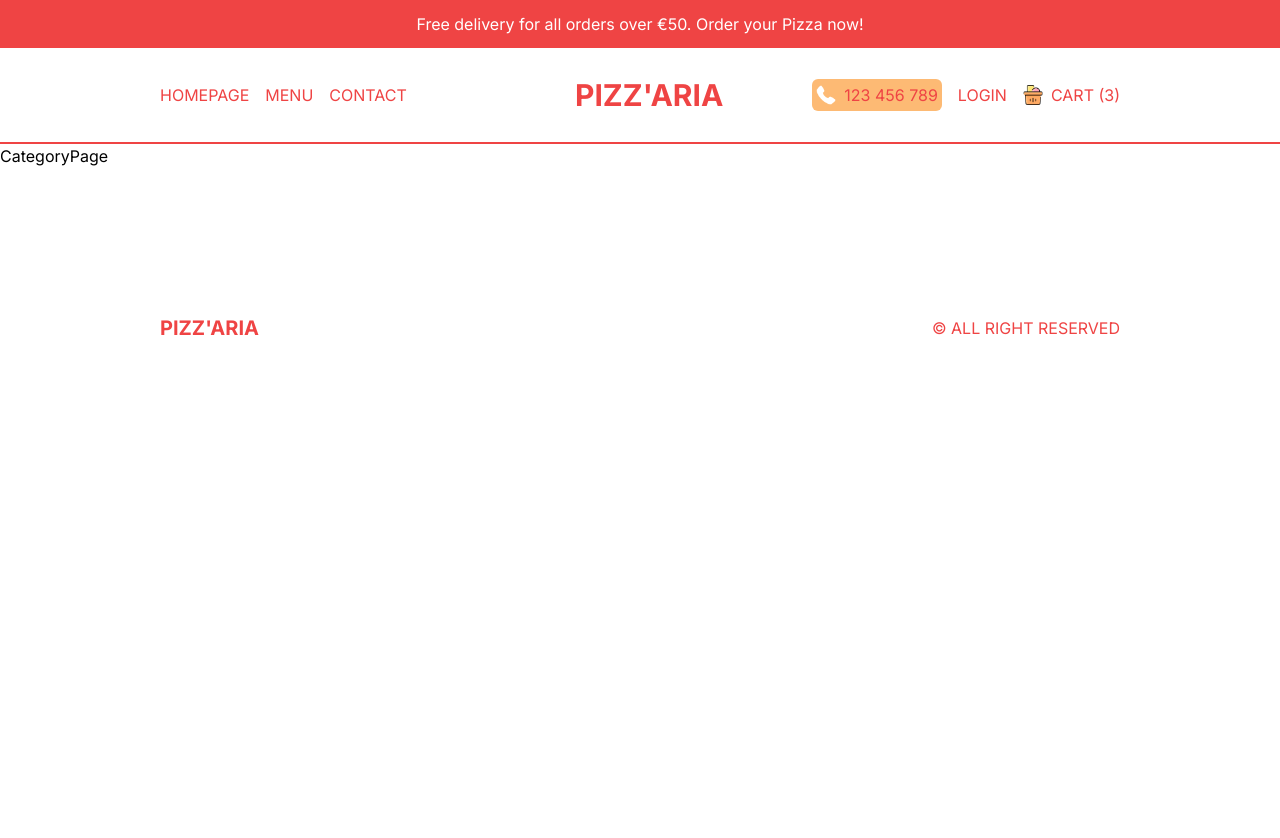
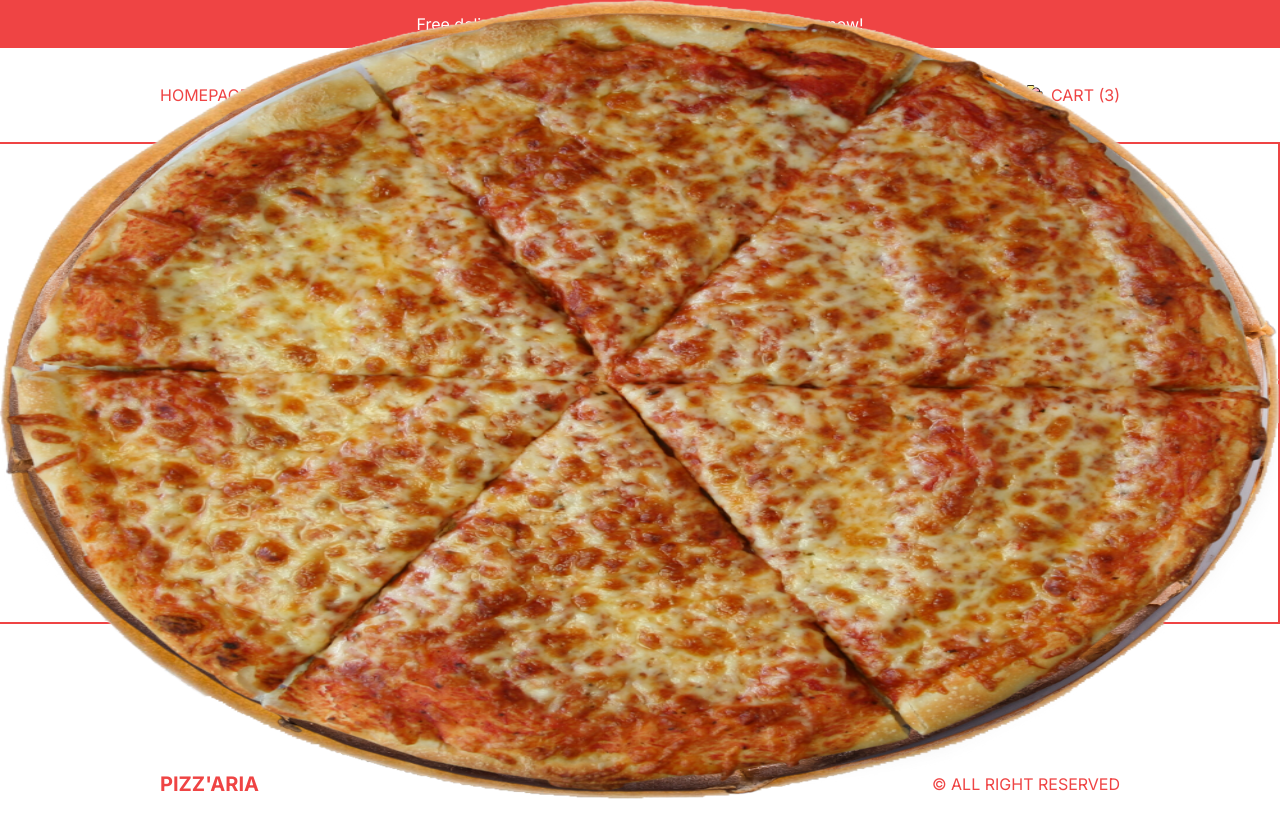
Before and after one commit to RichardUdoh/pizz-aria, a Next.js app: page /menu/category in a window 1280 px wide. Shown: the top 838 px of the page. Before the commit the page ends 800 px from the top, so only its background shows below. Built offline with nearby package versions, Linux system fonts and the light colour scheme.

Commit message:
fixed category page link

```diff
--- /dev/null
+++ b/src/app/menu/[category]/page.tsx
@@ -0,0 +1,26 @@
+import { pizzas } from '@/data'
+import Image from 'next/image'
+import Link from 'next/link'
+import React from 'react'
+
+const CategoryPage = () => {
+  return (
+    <div className='flex text-red-500'>
+      {pizzas.map(item=>(
+        <Link className='w-full h-[60vh] border-r-2 border-b-2 border-red-500' href={`/product/${item.id}`} key={item.id}>
+          {/* IMAGE CONTAINER */}
+          {item.img && (
+            <div className=''>
+              <Image src={item.img} alt='' fill/>
+            </div>
+
+          )}
+          {/* TEXT CONTAINER */}
+        </Link>
+      ))}
+
+    </div>
+  )
+}
+
+export default CategoryPage
--- a/src/app/menu/category/page.tsx
+++ /dev/null
@@ -1,9 +0,0 @@
-import React from 'react'
-
-const CategoryPage = () => {
-  return (
-    <div>CategoryPage</div>
-  )
-}
-
-export default CategoryPage
--- a/src/components/Navbar.tsx
+++ b/src/components/Navbar.tsx
@@ -12,7 +12,7 @@ const Navbar = () => {
       {/* LEFT LINKS */}
       <div className='hidden md:flex gap-4 flex-1'>
         <Link href='/'>Homepage</Link>
-        <Link href='/'>Menu</Link>
+        <Link href='/menu'>Menu</Link>
         <Link href='/'>Contact</Link>
       </div>
 
```
